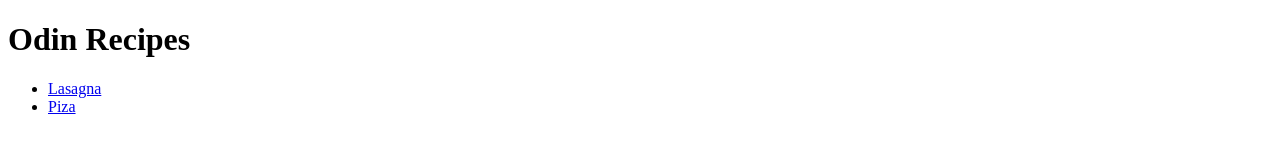
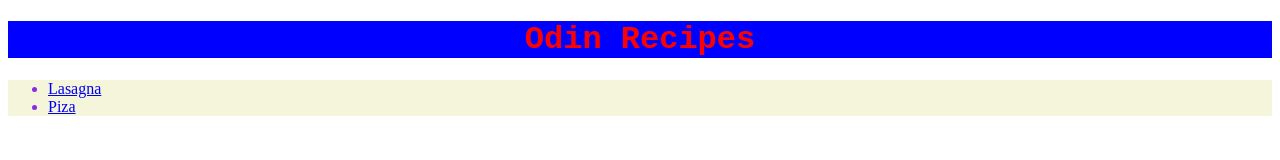
Before and after one commit to loser-boi/odin-recipes, a plain HTML site: page index.html in a window 1280 px wide. Drawn offline with Linux system fonts and the light colour scheme.

Commit message:
added css

```diff
--- /dev/null
+++ b/styles.css
@@ -0,0 +1,17 @@
+.head{
+    color: red;
+    background-color: blue;
+    font-family: 'Courier New', Courier, monospace;
+    text-align: center;
+}
+
+.links{
+    color: blueviolet;
+    background-color: beige;
+    font-family: 'Times New Roman', Times, serif;
+}
+
+img{
+    width: 250px;
+    height: auto;
+}
```
Also changed, not shown: lasagna.html (+1 -0 lines), pizza.html (+3 -0 lines).
